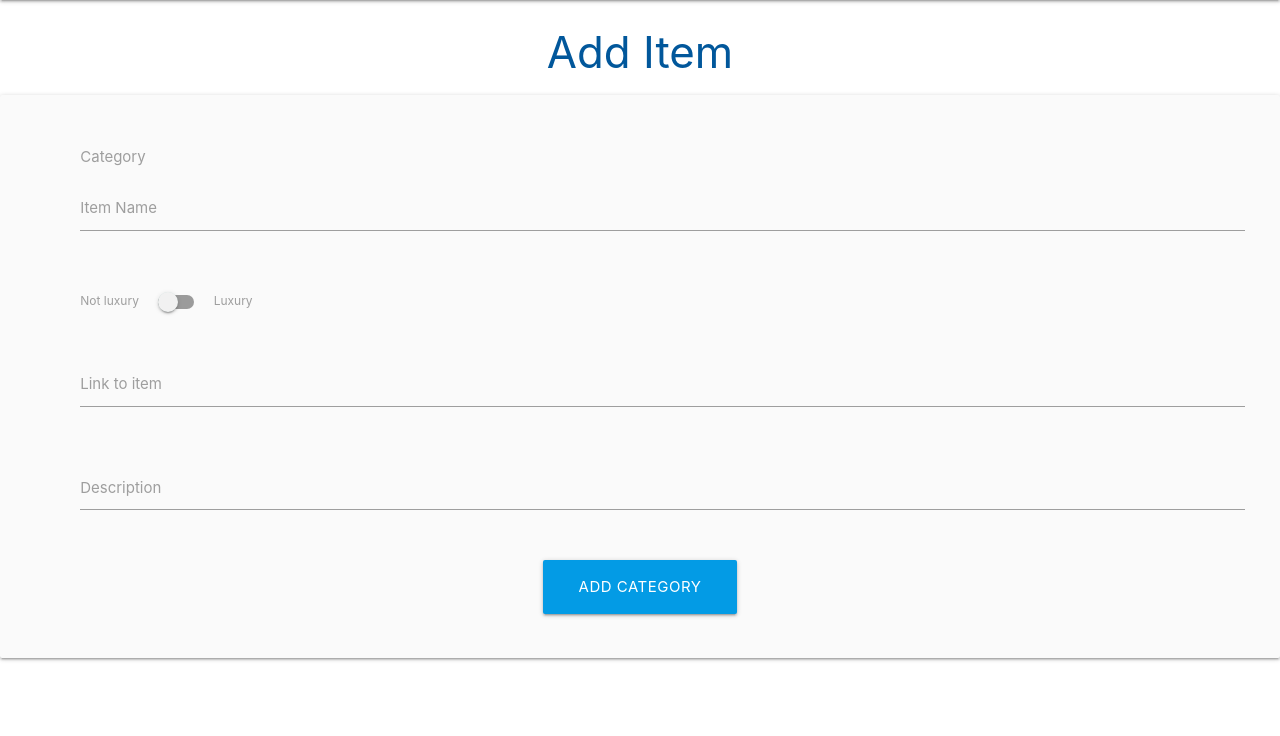
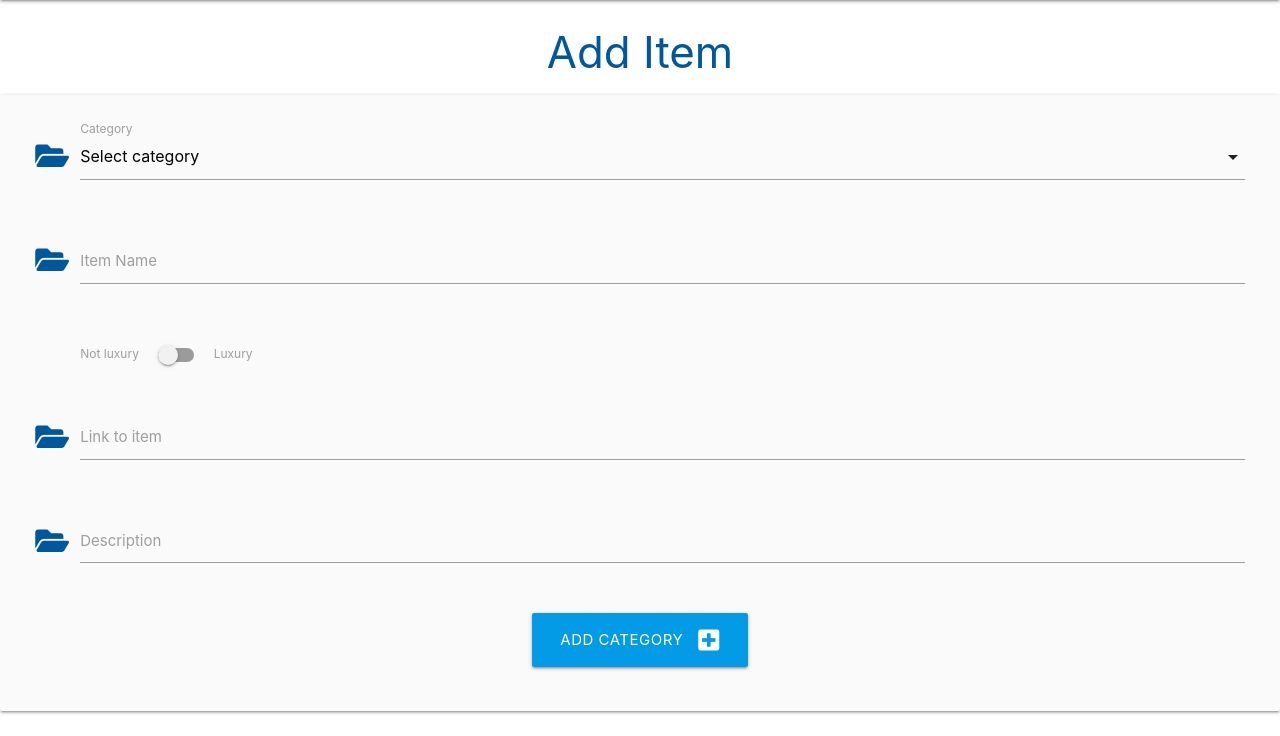
Before and after one commit to mutkovicova/personal-wishlist-project3, a Flask app: page /add_item in a window 1280 px wide. Shown: the part 64-800 px from the top of the page. Run offline with Flask 2, Linux system fonts and the light colour scheme; tables that the repository leaves empty hold one stand-in row (values such as "Sample post").

Commit message:
fix select

```diff
--- /dev/null
+++ b/wishlist/static/js/script.js
@@ -0,0 +1,5 @@
+document.addEventListener("DOMContentLoaded", function () {
+    // select initialization
+    let selects = document.querySelectorAll("select");
+    M.FormSelect.init(selects);
+});
--- a/wishlist/templates/add_item.html
+++ b/wishlist/templates/add_item.html
@@ -10,7 +10,7 @@
         <div class="row">
             <div class="input-field col s12">
                 <i class="fas fa-folder-open prefix light-blue-text text-darken-4"></i>
-                <select id="category_id" name="category_id" required>
+                <select id="category_id" name="category_id" class="validate" required>
                     <option value="" disabled selected>Select category</option>
                     {% for category in categories %}
                     <option value="{{ category.id }}">{{ category.name }}</option>
--- a/wishlist/templates/base.html
+++ b/wishlist/templates/base.html
@@ -6,6 +6,9 @@
     <meta http-equiv="X-UA-Compatible" content="IE=edge">
     <meta name="viewport" content="width=device-width, initial-scale=1.0">
     <title>Wishlist</title>
+    <link rel="stylesheet" href="https://cdnjs.cloudflare.com/ajax/libs/font-awesome/5.15.3/css/all.min.css"
+        integrity="sha512-iBBXm8fW90+nuLcSKlbmrPcLa0OT92xO1BIsZ+ywDWZCvqsWgccV3gFoRBv0z+8dLJgyAHIhR35VZc2oM/gI1w=="
+        crossorigin="anonymous" referrerpolicy="no-referrer">
     <!-- Materialize CSS -->
     <link rel="stylesheet" href="https://cdnjs.cloudflare.com/ajax/libs/materialize/1.0.0/css/materialize.min.css"
         type="text/css">
@@ -30,6 +33,7 @@
 
     <!-- Materialize JavaScript -->
     <script src="https://cdnjs.cloudflare.com/ajax/libs/materialize/1.0.0/js/materialize.min.js"></script>
+    <script src="{{ url_for('static', filename='js/script.js') }}"></script>
 </body>
 
 </html>
```
Also changed, not shown: wishlist/static/css/style.css (renamed from static/css/style.css).
